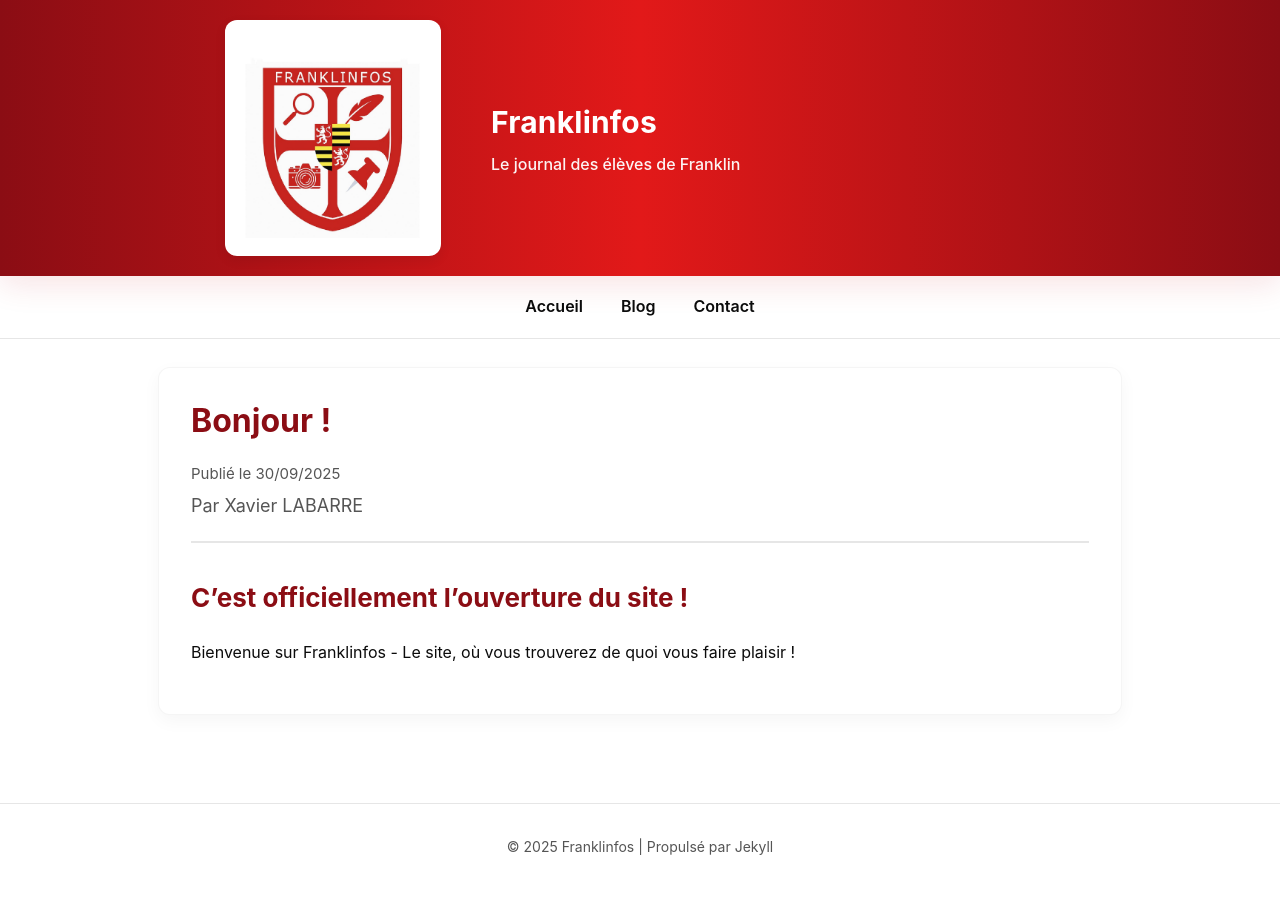
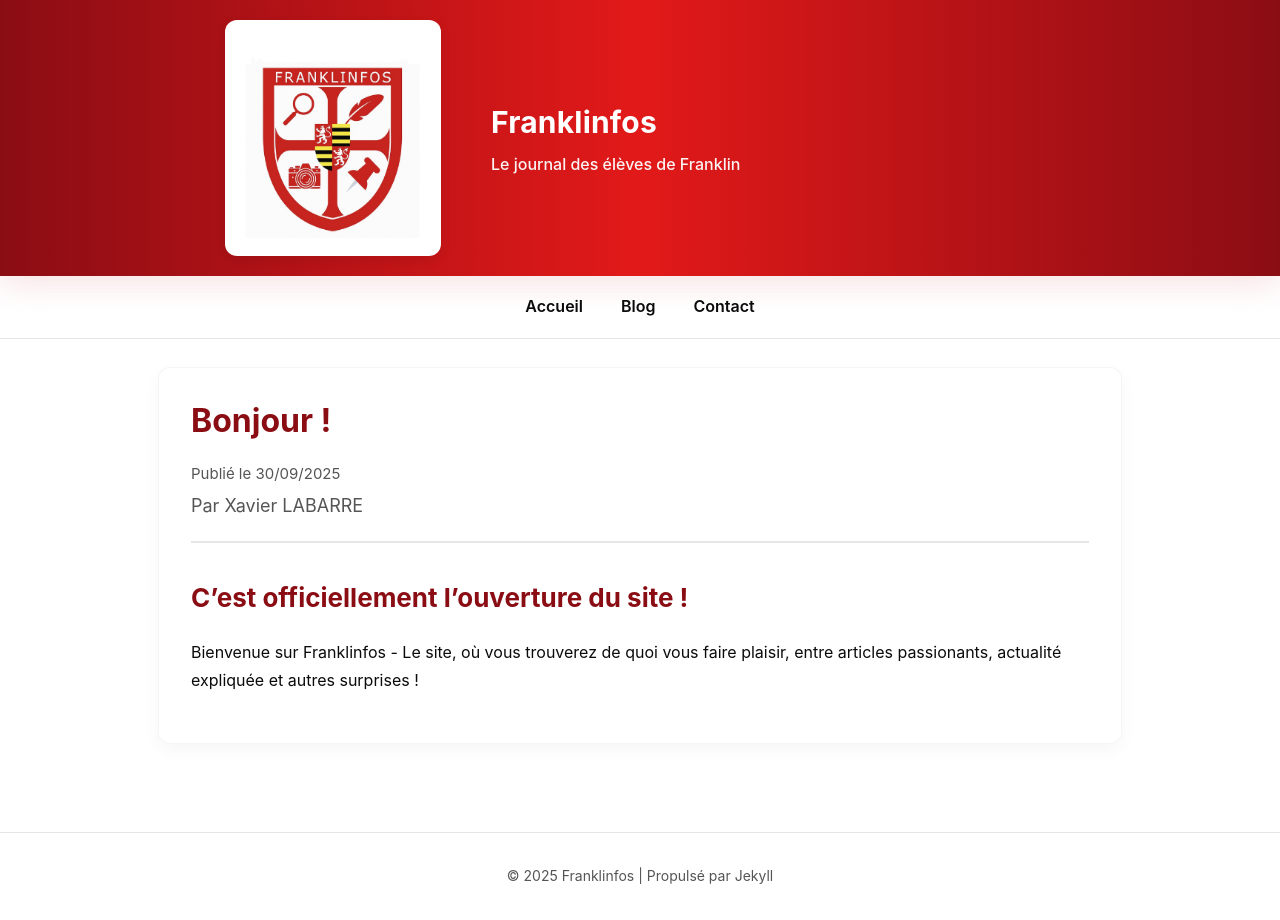
Before and after one commit to Secondaire-Xavier/fr1, a Jekyll site: the page built from _posts/2025-09-30-bonjour.md, in a window 1280 px wide. Built offline with Jekyll 4.4.1, drawn with Linux system fonts in a browser that asks for light colours.

Commit message:
Update 2025-09-30-bonjour.md

```diff
--- a/_posts/2025-09-30-bonjour.md
+++ b/_posts/2025-09-30-bonjour.md
@@ -6,4 +6,4 @@ author: Xavier LABARRE
 ---
 C'est officiellement l'ouverture du site !
 ---
-Bienvenue sur Franklinfos - Le site, où vous trouverez de quoi vous faire plaisir !
+Bienvenue sur Franklinfos - Le site, où vous trouverez de quoi vous faire plaisir, entre articles passionants, actualité expliquée et autres surprises !
```
